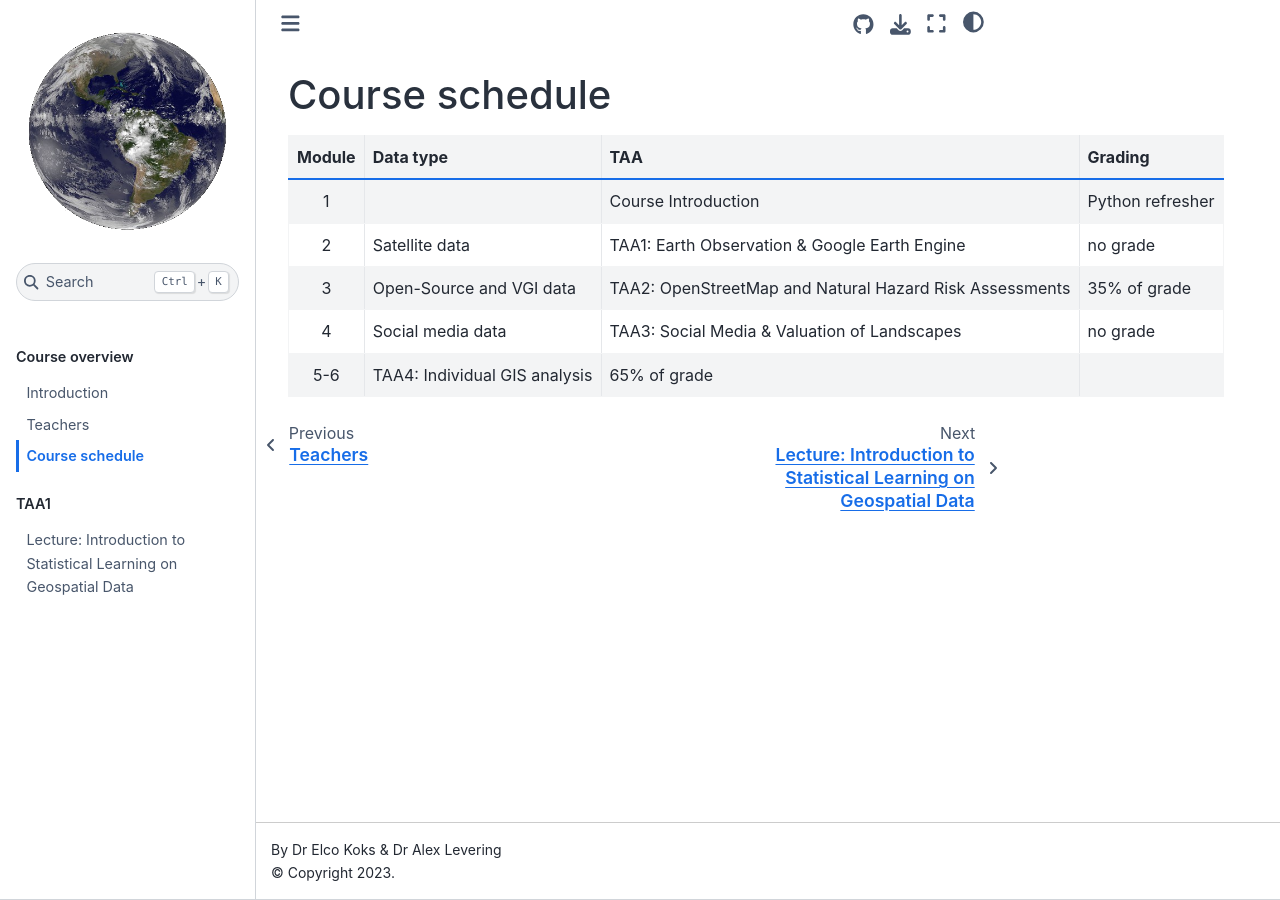
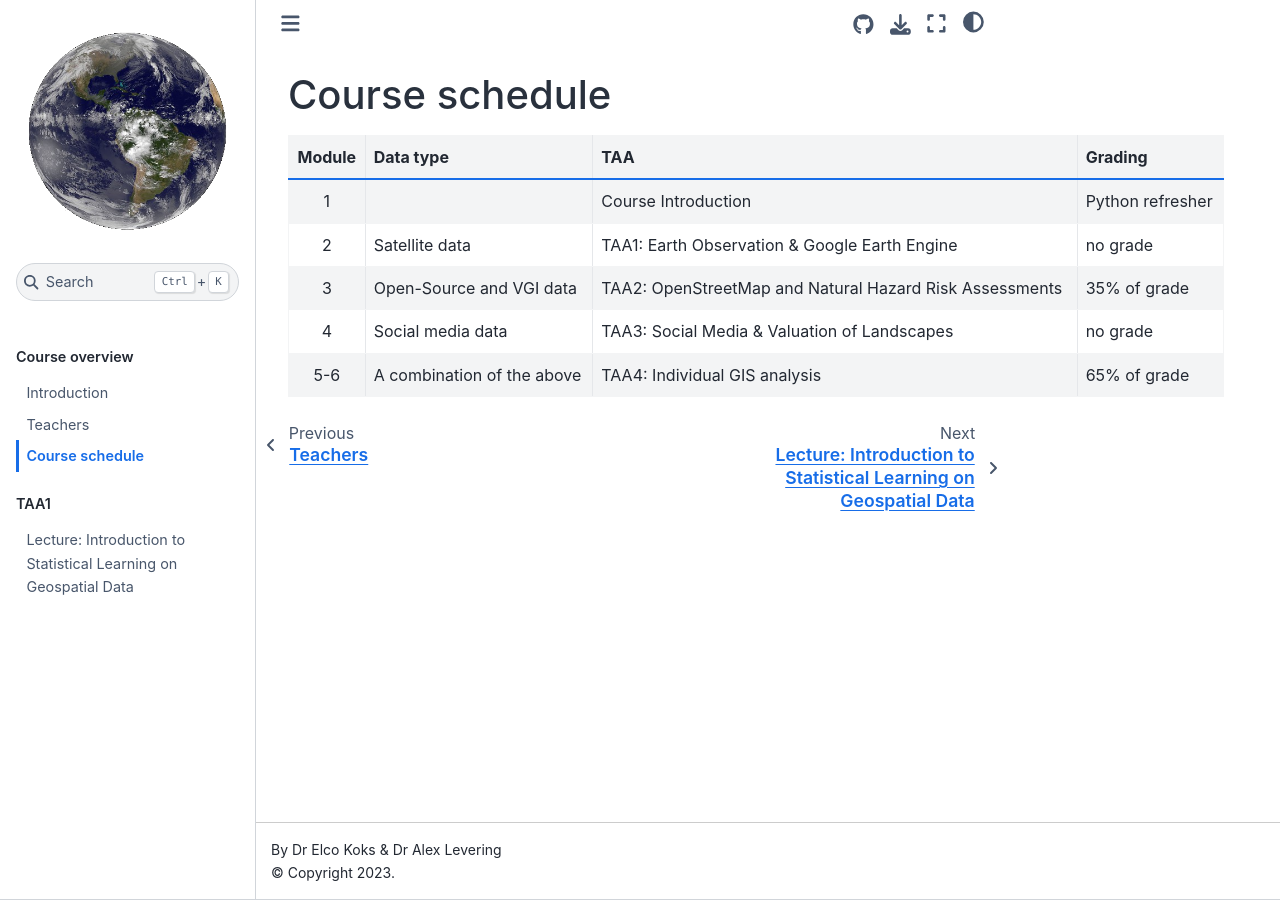
Before and after one commit to VU-IVM/UNIGIS_ProgrammingGIS, a Jupyter Book: the page built from course_basics/schedule.md, in a window 1280 px wide. Built offline with Jupyter Book 1.0.4 settings and Sphinx 7.4.7 and the Sphinx Book theme 1.1.4, drawn with Linux system fonts in a browser that asks for light colours; pages that are not in the unit, such as notebooks, are missing from menus.

Commit message:
prepare to publish

`````diff
--- a/course_basics/schedule.md
+++ b/course_basics/schedule.md
@@ -7,5 +7,5 @@
 | 2  |Satellite data|TAA1: Earth Observation & Google Earth Engine|no grade|
 | 3  |Open-Source and VGI data|TAA2: OpenStreetMap and Natural Hazard Risk Assessments|35% of grade|
 | 4  |Social media data|TAA3: Social Media & Valuation of Landscapes|no grade|
-| 5-6  |TAA4: Individual GIS analysis|65% of grade|
+| 5-6 |A combination of the above|TAA4: Individual GIS analysis|65% of grade|
 ````
`````
